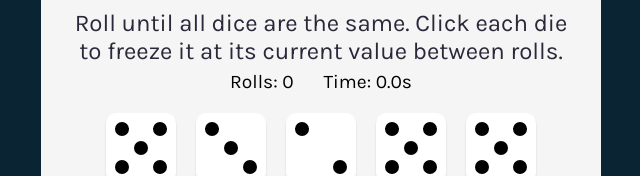
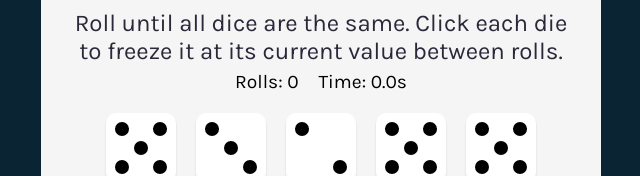
Before and after one commit to robsassack/tenzies, a React (Vite) app: page / in a window 1280 px wide. Shown: the part 127-303 px from the top of the page, without its empty margins (319-959 px from the left). Built offline with nearby package versions, Linux system fonts and the light colour scheme.

Commit message:
Chagned spacing for stats

```diff
--- a/src/App.css
+++ b/src/App.css
@@ -41,9 +41,10 @@ main {
 
 .stats {
   display: flex;
-  gap: 30px;
+  gap: 20px;
   font-size: 1.2em;
   margin-top: 5px;
+  text-align: center;
 }
 
 .dice-container {
```
